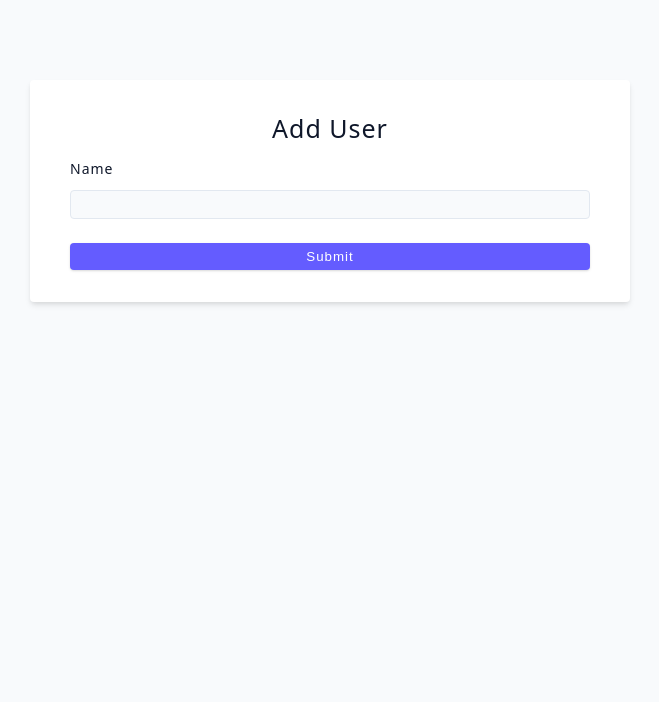
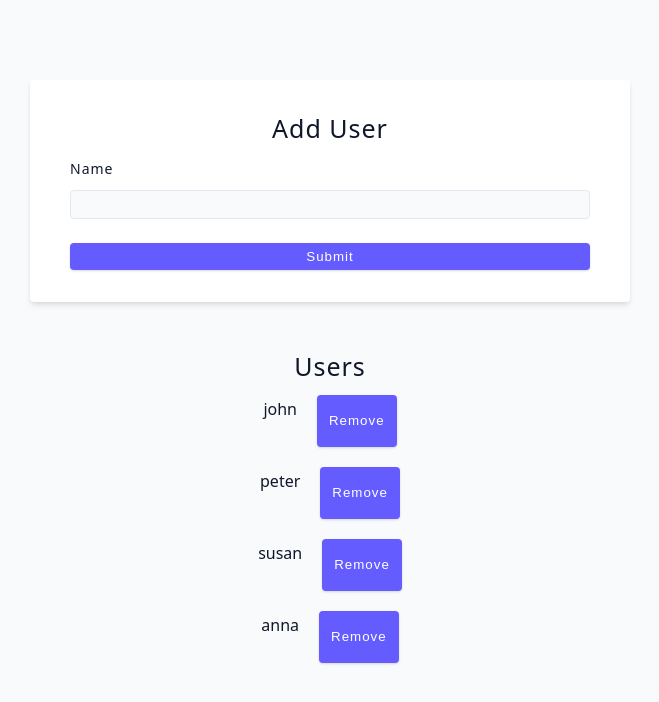
Before and after one commit to vinothsmart/react18, a React (Vite) app: page / in a window 1280 px wide. Shown: the top 702 px of the page, without its empty margins (310-969 px from the left). Built offline with nearby package versions, Linux system fonts and the light colour scheme.

Commit message:
List data and delete

```diff
--- a/src/tutorial/06-forms/starter/02-user-challenge.jsx
+++ b/src/tutorial/06-forms/starter/02-user-challenge.jsx
@@ -1,7 +1,9 @@
 import { useState, useCallback } from 'react';
+import { data } from '../../../data';
 
 const UserChallenge = () => {
   const [name, setName] = useState('');
+  const [users, setUsers] = useState(data);
 
   const handleChange = useCallback((e) => {
     setName(e.target.value);
@@ -10,9 +12,21 @@ const UserChallenge = () => {
   const handleSubmit = useCallback(
     (e) => {
       e.preventDefault();
-      console.log(name);
+      setUsers((preVal) => {
+        return [...preVal, { id: new Date().getTime().toString(), name }];
+      });
+      setName('');
     },
     [name]
+  );
+
+  const handleDelete = useCallback(
+    (deleteUserId) => () => {
+      setUsers((preVal) => {
+        return preVal.filter((user) => user.id !== deleteUserId);
+      });
+    },
+    []
   );
 
   return (
@@ -36,7 +50,25 @@ const UserChallenge = () => {
           submit
         </button>
       </form>
-      {/* render users below */}
+      <div className='form-row'>
+        <h4>users</h4>
+        {users.map(({ id, name }) => (
+          <div
+            key={id}
+            style={{
+              display: 'flex',
+              gap: 20,
+              marginBottom: 20,
+              justifyContent: 'center',
+            }}
+          >
+            <p>{name}</p>
+            <button className='btn' onClick={handleDelete(id)}>
+              remove
+            </button>
+          </div>
+        ))}
+      </div>
     </div>
   );
 };
```
